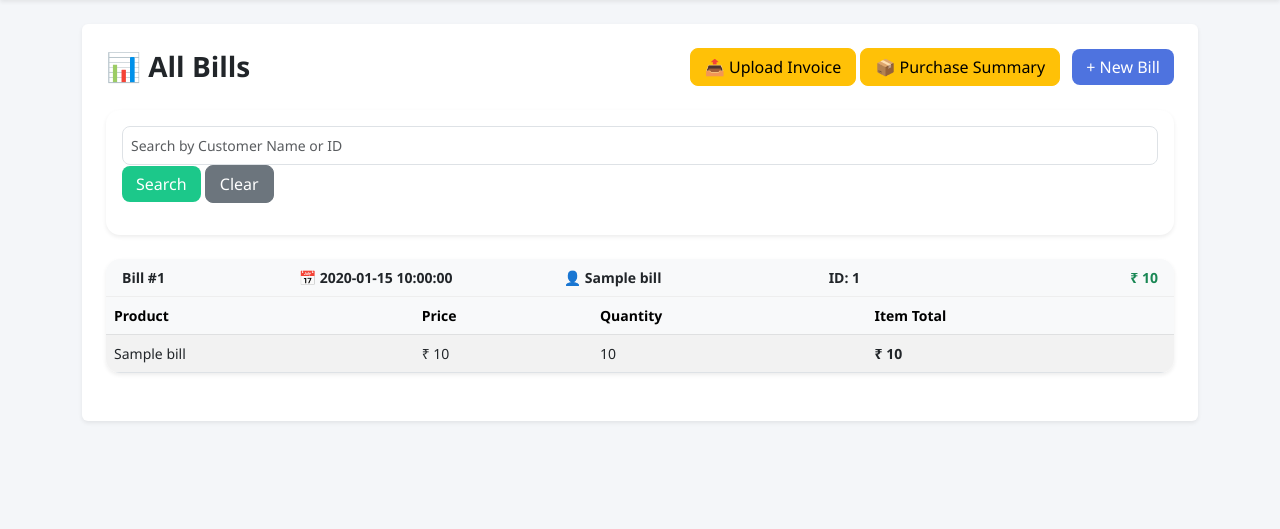
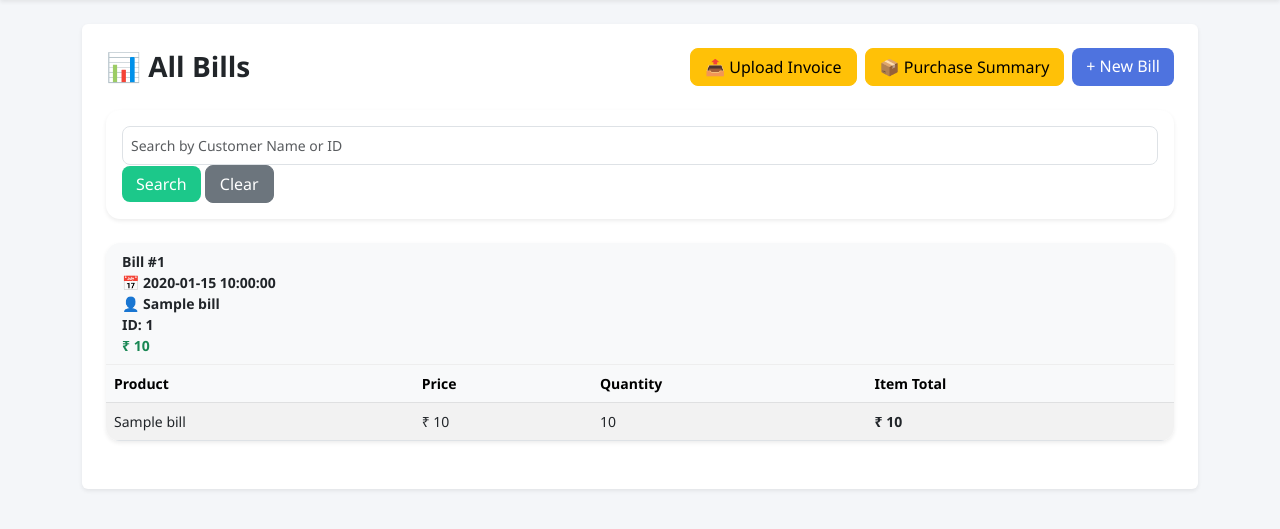
Before and after one commit to Suryanagireddy1/Sales_management, a Flask app: page / in a window 1280 px wide. Shown: the part 56-585 px from the top of the page. Run offline with Flask 3, Linux system fonts and the light colour scheme; a database or web service that is not in the repository returns one stand-in record (values such as "Sample title"); some libraries are stand-ins or nearby versions.

Commit message:
Update index.html

```diff
--- a/templates/index.html
+++ b/templates/index.html
@@ -2,51 +2,89 @@
 {% block content %}
 
 <!-- Page Header -->
-<div class="d-flex justify-content-between align-items-center mb-4">
+<div class="d-flex justify-content-between align-items-center mb-4 flex-wrap gap-2">
     <h3 class="mb-0">📊 All Bills</h3>
 
-    <div>
-        <a href="/upload_invoice" class="btn btn-warning ms-2">📤 Upload Invoice</a>
-        <a href="/purchase_summary" class="btn btn-warning me-2">📦 Purchase Summary</a>
+    <div class="d-flex flex-wrap gap-2">
+        <a href="/upload_invoice" class="btn btn-warning">📤 Upload Invoice</a>
+        <a href="/purchase_summary" class="btn btn-warning">📦 Purchase Summary</a>
         <a href="/add_bill" class="btn btn-primary">+ New Bill</a>
-
     </div>
 </div>
 
+
 <!-- Search Card -->
 <div class="card p-3 mb-4 shadow-sm">
-    <form method="GET" action="/" class="mb-3">
+
+    <form method="GET" action="/">
         <div class="search-box">
-            <input type="text" name="search" class="form-control"
+
+            <input
+                type="text"
+                name="search"
+                class="form-control"
                 placeholder="Search by Customer Name or ID"
-                   value="{{ search if search }}">
-            <button class="btn btn-success">Search</button>
-            <a href="/" class="btn btn-secondary">Clear</a>
+                value="{{ search if search }}"
+            >
+
+            <button class="btn btn-success">
+                Search
+            </button>
+
+            <a href="/" class="btn btn-secondary">
+                Clear
+            </a>
+
         </div>
     </form>
+
 </div>
+
 
 <!-- Bills List -->
 {% if bills %}
+
 {% for bill in bills %}
+
 <div class="card mb-4 shadow-sm border-0">
+
 
     <!-- Bill Header -->
     <div class="card-header bg-light">
-            <div class="row">
-                <div class="col-md-2"><strong>Bill #{{ bill.id }}</strong></div>
-                <div class="col-md-3">📅 {{ bill.bill_date }}</div>
-                <div class="col-md-3">👤 {{ bill.customer_name }}</div>
-                <div class="col-md-2">ID: {{ bill.customer_id }}</div>
-                <div class="col-md-2 text-end fw-bold text-success">
+
+        <div class="bill-header">
+
+            <div>
+                <strong>Bill #{{ bill.id }}</strong>
+            </div>
+
+            <div>
+                📅 {{ bill.bill_date }}
+            </div>
+
+            <div>
+                👤 {{ bill.customer_name }}
+            </div>
+
+            <div>
+                ID: {{ bill.customer_id }}
+            </div>
+
+            <div class="text-success fw-bold">
                 ₹ {{ bill.total }}
             </div>
-            </div>
+
         </div>
 
-        <!-- Bill Body -->
-        <div class="card-body p-0">
+    </div>
+
+
+
+    <!-- Bill Items -->
+    <div class="card-body p-0 table-responsive">
+
         <table class="table table-striped table-hover mb-0">
+
             <thead class="table-light">
                 <tr>
                     <th>Product</th>
@@ -55,27 +93,51 @@
                     <th>Item Total</th>
                 </tr>
             </thead>
+
             <tbody>
+
             {% for item in bill_items %}
                 {% if item.bill_id == bill.id %}
+
                 <tr>
-                            <td>{{ item.product_name }}</td>
-                            <td>₹ {{ item.price }}</td>
-                            <td>{{ item.quantity }}</td>
-                            <td class="fw-semibold">₹ {{ item.item_total }}</td>
+
+                    <td>
+                        {{ item.product_name }}
+                    </td>
+
+                    <td>
+                        ₹ {{ item.price }}
+                    </td>
+
+                    <td>
+                        {{ item.quantity }}
+                    </td>
+
+                    <td class="fw-semibold">
+                        ₹ {{ item.item_total }}
+                    </td>
+
                 </tr>
+
                 {% endif %}
             {% endfor %}
+
             </tbody>
+
         </table>
+
     </div>
 
 </div>
+
 {% endfor %}
+
 {% else %}
+
 <div class="alert alert-info">
     No bills found.
 </div>
+
 {% endif %}
 
 {% endblock %}
```
Lines whose indentation alone changed are shown as unchanged.
